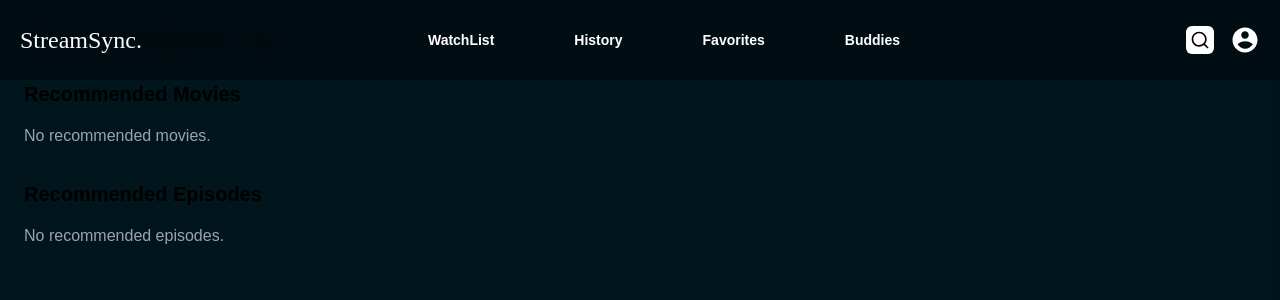
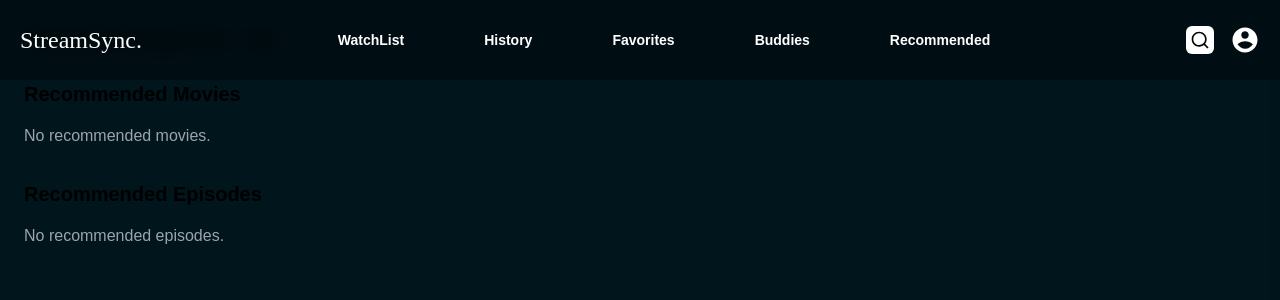
Before and after one commit to Kidus-M/StreamSynx, a Next.js app: page /recommended in a window 1280 px wide. Shown: the top 300 px of the page. Built offline with nearby package versions, Linux system fonts and the light colour scheme.

Commit message:
added recommended to the nav bar

```diff
--- a/components/NavBar.jsx
+++ b/components/NavBar.jsx
@@ -105,6 +105,14 @@ export default function NavBar() {
                 Buddies
               </button>
             </li>
+            <li>
+              <button
+                onClick={() => router.push(`/recommended`)}
+                className="text-sm cursor-pointer hover:text-orange-500 transition-colors"
+              >
+                Recommended
+              </button>
+            </li>
           </ul>
 
           {/* Profile and Search Icon */}
@@ -188,7 +196,15 @@ export default function NavBar() {
                 onClick={() => router.push(`/buddies`)}
                 className="text-lg text-white cursor-pointer hover:text-orange-500 transition-colors"
               >
-                Watch Buddies
+                Buddies
+              </button>
+            </li>
+            <li>
+              <button
+                onClick={() => router.push(`/recommended`)}
+                className="text-lg text-white cursor-pointer hover:text-orange-500 transition-colors"
+              >
+                Recommended
               </button>
             </li>
           </ul>
```
